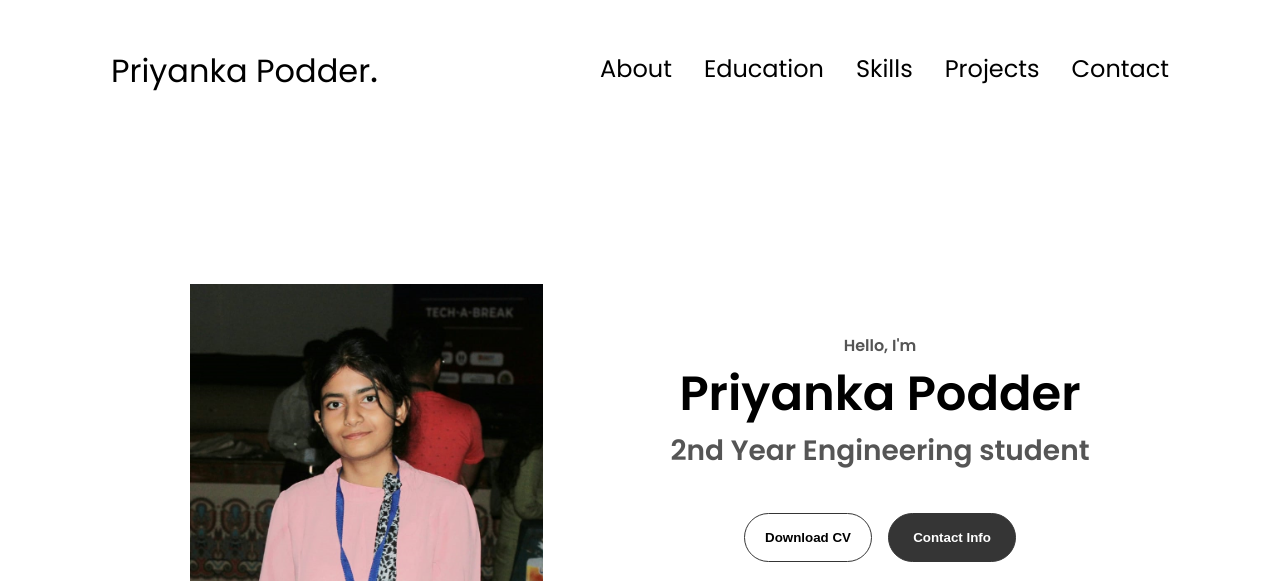
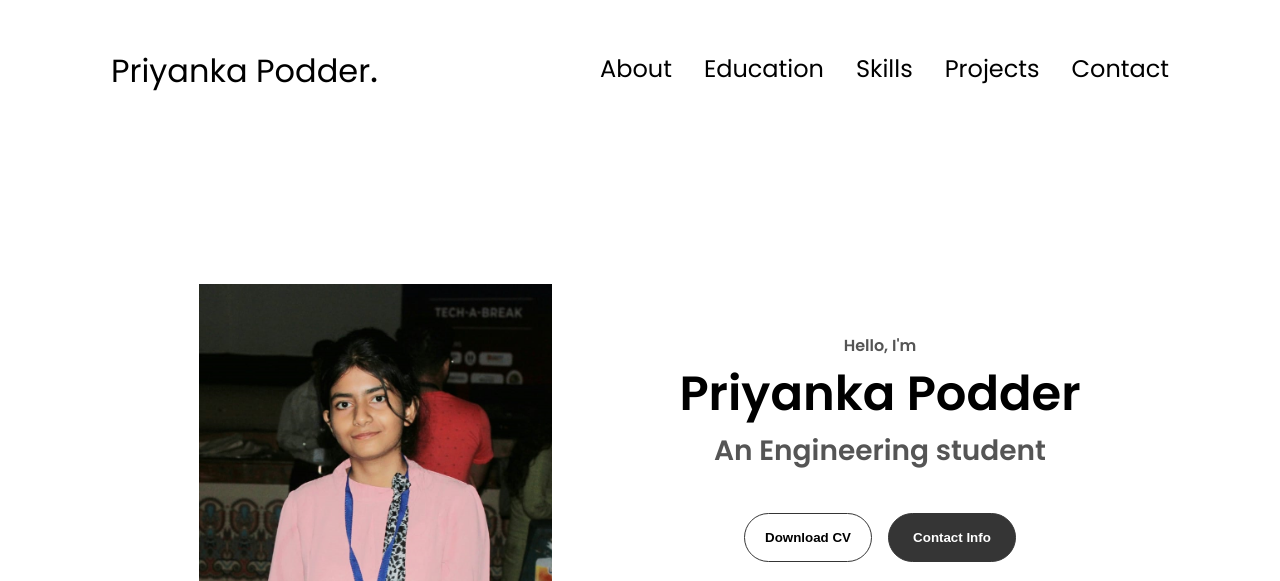
Before and after one commit to Priyanka-Podder/Portfolio-Website, a plain HTML site: page index.html in a window 1280 px wide. Shown: the top 581 px of the page. Drawn offline with Linux system fonts and the light colour scheme.

Commit message:
Update index.html

```diff
--- a/index.html
+++ b/index.html
@@ -45,7 +45,7 @@
       <div class="section__text">
         <p class="section__text__p1">Hello, I'm</p>
         <h1 class="title">Priyanka Podder</h1>
-        <p class="section__text__p2">2nd Year Engineering student</p>
+        <p class="section__text__p2">An Engineering student</p>
         <br>
         <div class="btn-container">
           <button
```
